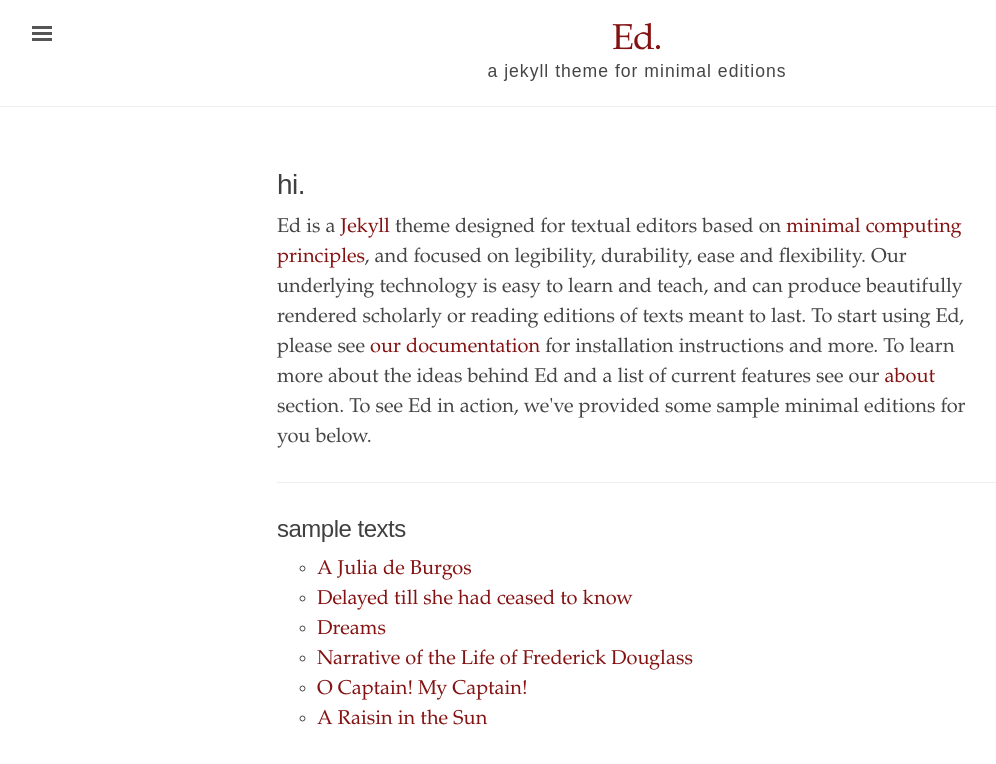
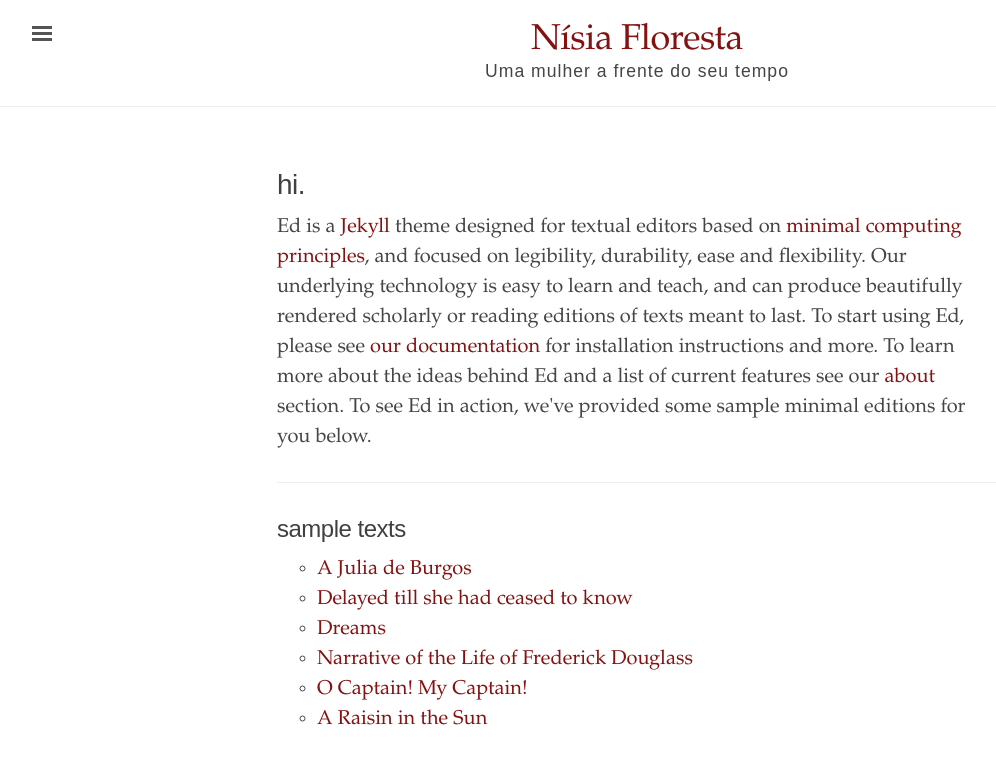
Before and after one commit to historiadasmulheresnafilosofia/Jekyll-Ed., a Jekyll site: the page built from index.html, in a window 1280 px wide. Shown: the top 764 px of the page, without its empty margins (3-999 px from the left). Built offline with Jekyll 4.4.1, drawn with Linux system fonts in a browser that asks for light colours.

Commit message:
Update _config.yml

```diff
--- a/_config.yml
+++ b/_config.yml
@@ -1,8 +1,8 @@
 # Built with Jekyll 3.6.0
 
 # Setup
-title:               Ed.
-tagline:             'a jekyll theme for minimal editions'
+title:               Nísia Floresta
+tagline:             'Uma mulher a frente do seu tempo'
 description:         'Ed is a Jekyll theme designed for textual editors based on minimal computing principles, and focused on legibility and flexibility.'
 url:                 'http://minicomp.github.io'
 baseurl:             '/ed'
```
